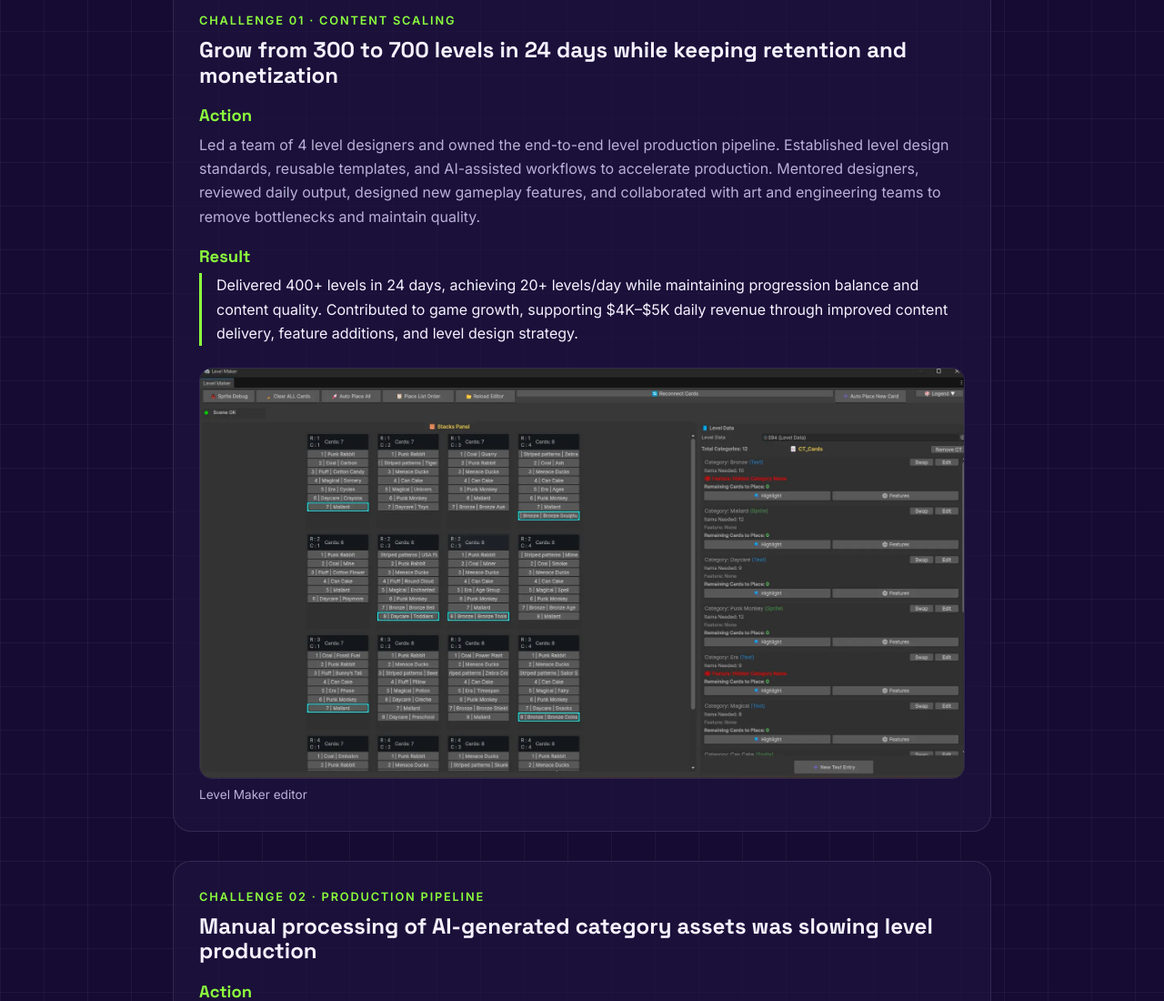
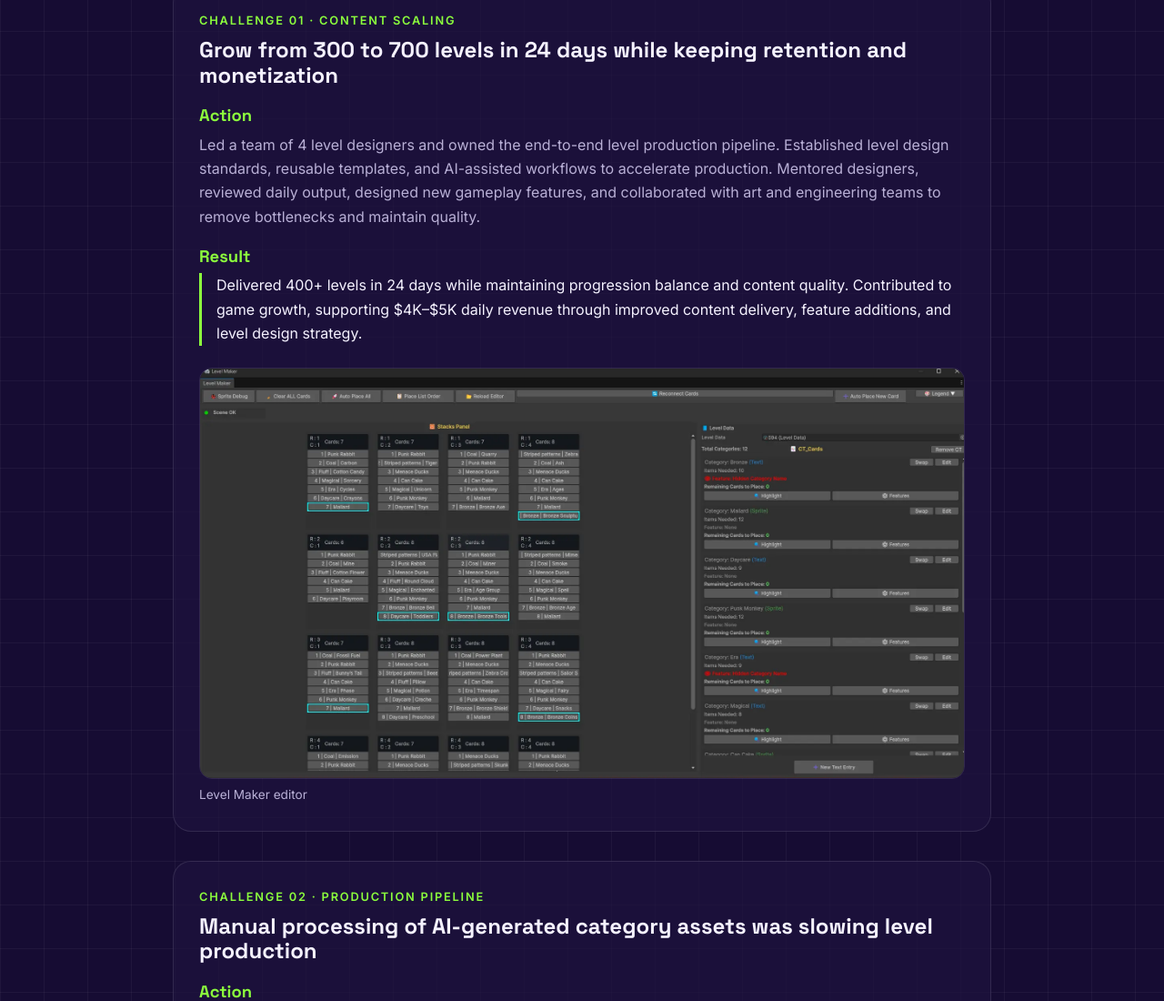
Before and after one commit to shailuharely/shailuharely.github.io, a plain HTML site: page category-sort.html in a window 1280 px wide. Shown: the part 1262-2362 px from the top of the page at 91% size. Drawn offline with Linux system fonts and the light colour scheme.

Commit message:
Remove levels-per-day figure that didn't match the totals
Co-Authored-By: Claude Sonnet 5.5 <noreply@anthropic.com>

```diff
--- a/category-sort.html
+++ b/category-sort.html
@@ -51,7 +51,7 @@
     <h3>Action</h3>
     <p>Led a team of 4 level designers and owned the end-to-end level production pipeline. Established level design standards, reusable templates, and AI-assisted workflows to accelerate production. Mentored designers, reviewed daily output, designed new gameplay features, and collaborated with art and engineering teams to remove bottlenecks and maintain quality.</p>
     <h3>Result</h3>
-    <p class="result">Delivered 400+ levels in 24 days, achieving 20+ levels/day while maintaining progression balance and content quality. Contributed to game growth, supporting $4K–$5K daily revenue through improved content delivery, feature additions, and level design strategy.</p>
+    <p class="result">Delivered 400+ levels in 24 days while maintaining progression balance and content quality. Contributed to game growth, supporting $4K–$5K daily revenue through improved content delivery, feature additions, and level design strategy.</p>
     <figure><img class="zoom" src="assets/level-maker.webp" alt="Level Maker editor showing card stacks and category data for a level" width="1912" height="1025" loading="lazy"><figcaption>Level Maker editor</figcaption></figure>
   </article>
 
```
